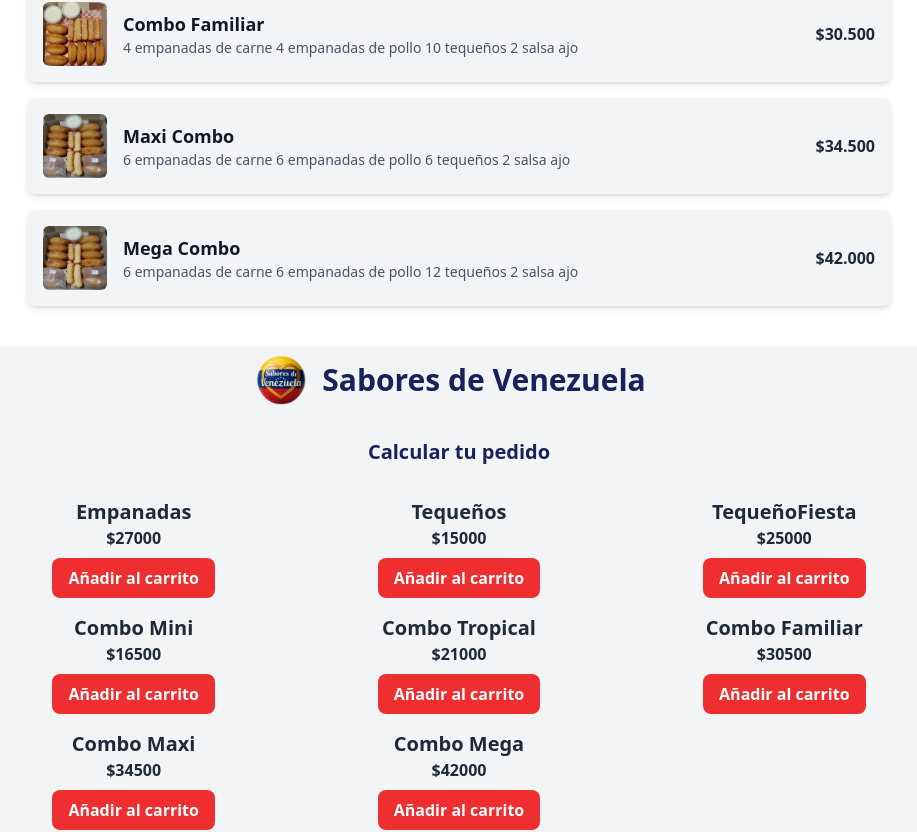
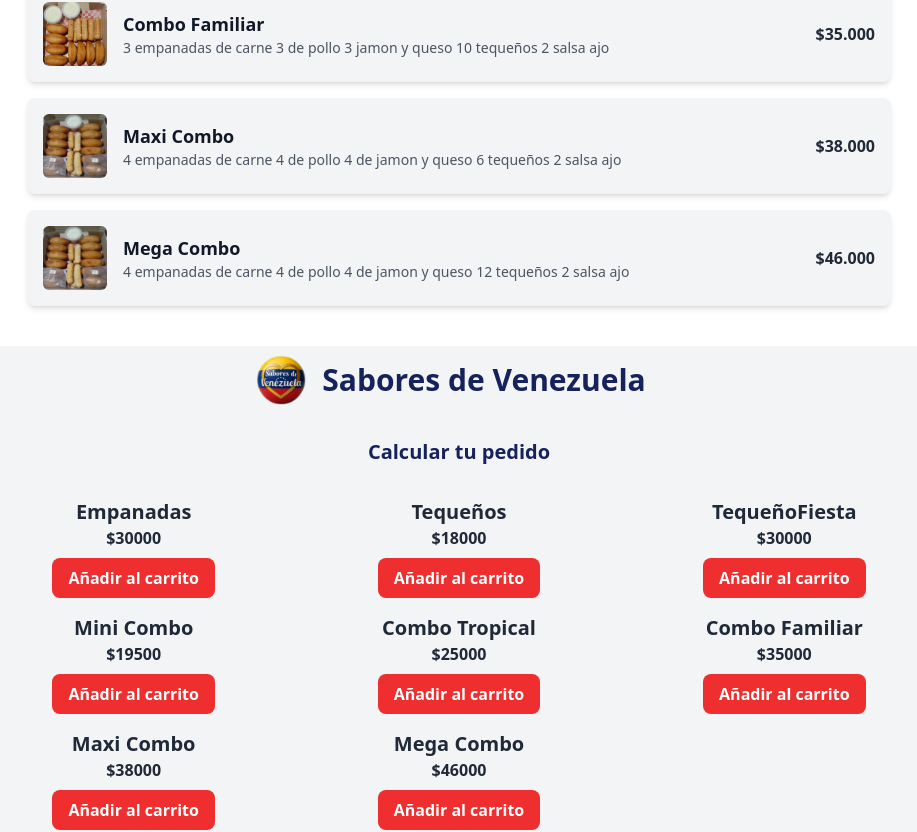
Before and after one commit to luismagnum/reactnav, a React (Vite) app: page / in a window 1280 px wide. Shown: the part 1434-2266 px from the top of the page, without its empty margins (181-1098 px from the left). Built offline with nearby package versions, Linux system fonts and the light colour scheme.

Commit message:
precio26

```diff
--- a/src/components/ShoppingCart/ShoppingCart.jsx
+++ b/src/components/ShoppingCart/ShoppingCart.jsx
@@ -7,14 +7,14 @@
   const [showError, setShowError] = useState(false);
 
   const products = [
-    { id: 1, name: 'Empanadas', price: 27000 },
-    { id: 2, name: 'Tequeños', price: 15000 },
-    { id: 3, name: 'TequeñoFiesta', price: 25000 },
-    { id: 4, name: 'Combo Mini', price: 16500 },
-    { id: 5, name: 'Combo Tropical', price: 21000 },
-    { id: 6, name: 'Combo Familiar', price: 30500 },
-    { id: 7, name: 'Combo Maxi', price: 34500 },
-    { id: 8, name: 'Combo Mega', price: 42000 },
+    { id: 1, name: 'Empanadas', price: 30000 },
+    { id: 2, name: 'Tequeños', price: 18000 },
+    { id: 3, name: 'TequeñoFiesta', price: 30000 },
+    { id: 4, name: 'Mini Combo', price: 19500 },
+    { id: 5, name: 'Combo Tropical', price: 25000 },
+    { id: 6, name: 'Combo Familiar', price: 35000 },
+    { id: 7, name: 'Maxi Combo', price: 38000 },
+    { id: 8, name: 'Mega Combo', price: 46000 },
   ];
 
   const addToCart = (product) => {
--- a/src/components/menu/Menu.jsx
+++ b/src/components/menu/Menu.jsx
@@ -5,56 +5,56 @@
     id: 1,
     name: "Tequeños",
     description: "Rellenos de queso y de Jamon con Queso 12u.",
-    price: "$15.000",
+    price: "$18.000",
     image: "/teque.jpg",
   },
   {
     id: 2,
     name: "Tequeño Fiestero",
     description: "50 mini tequeños de queso congelados listos para freir",
-    price: "$25.000",
+    price: "$30.000",
     image: "/mini.jpg",
   },
   {
     id: 3,
     name: "Empanadas",
     description: "Rellenas de carne y de pollo con queso 12u.",
-    price: "$27.000",
+    price: "$30.000",
     image: "/empa.jpg",
   },
   {
     id: 4,
     name: "MiniCombo",
     description: "2 empanadas de carne 2 empanadas de pollo 4 tequeños 1 salsa ajo",
-    price: "$16.500",
+    price: "$19.500",
     image: "/combomini.jpg",
   },
   {
     id: 5,
     name: "Combo Tropical",
     description: "3 empanadas de carne 3 empanadas de pollo 6 tequeños 1 salsa ajo",
-    price: "$21.000",
+    price: "$25.000",
     image: "/combotro.jpg",
   },
   {
     id: 6,
     name: "Combo Familiar",
-    description: "4 empanadas de carne 4 empanadas de pollo 10 tequeños 2 salsa ajo",
-    price: "$30.500",
+    description: "3 empanadas de carne 3 de pollo 3 jamon y queso 10 tequeños 2 salsa ajo",
+    price: "$35.000",
     image: "/combofa.jpg",
   },
   {
     id: 7,
     name: "Maxi Combo",
-    description: "6 empanadas de carne 6 empanadas de pollo 6 tequeños 2 salsa ajo",
-    price: "$34.500",
+    description: "4 empanadas de carne 4 de pollo 4 de jamon y queso 6 tequeños 2 salsa ajo",
+    price: "$38.000",
     image: "/maxi.jpg",
   },
   {
     id: 8,
     name: "Mega Combo",
-    description: "6 empanadas de carne 6 empanadas de pollo 12 tequeños 2 salsa ajo",
-    price: "$42.000",
+    description: "4 empanadas de carne 4 de pollo 4 de jamon y queso 12 tequeños 2 salsa ajo",
+    price: "$46.000",
     image: "/maxi.jpg",
   },
 ];
```
